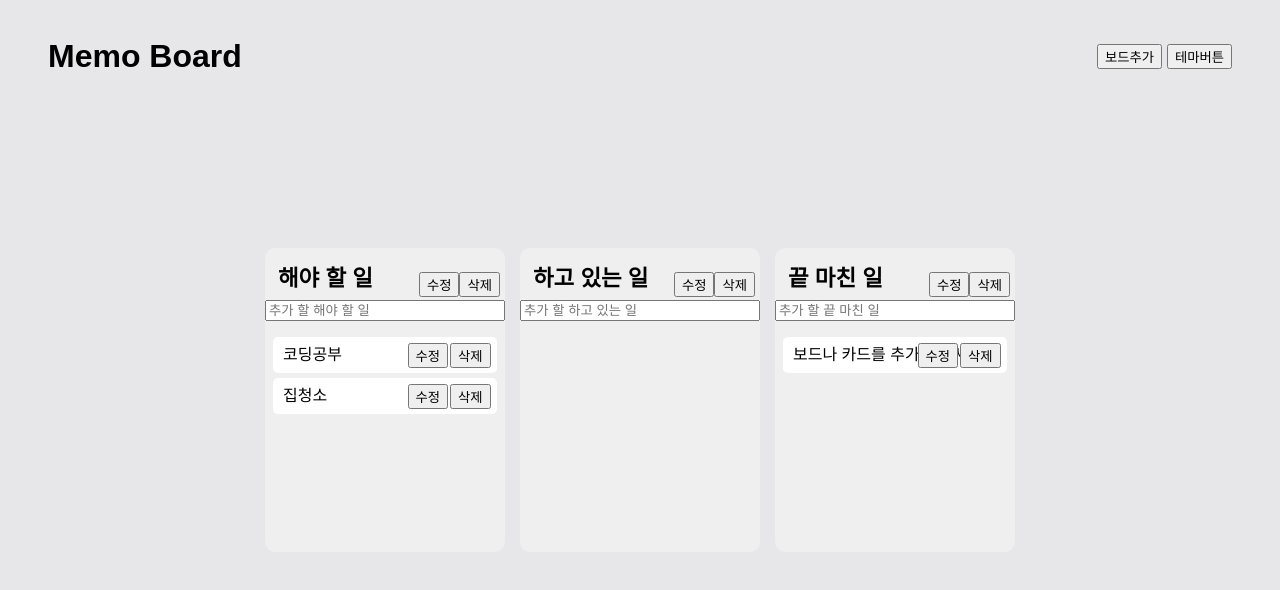
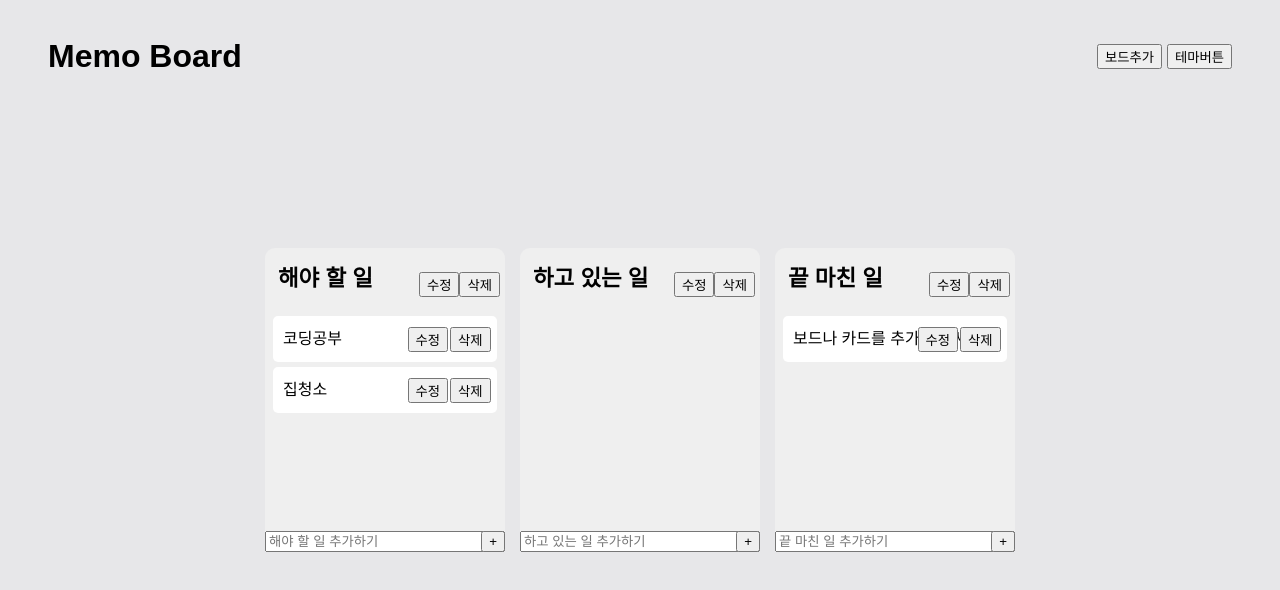
Before and after one commit to taehyeon0412/react_my-trello, a React (Create React App) app: page / in a window 1280 px wide. Shown: the top 590 px of the page. Built offline with nearby package versions, Linux system fonts and the light colour scheme.

Commit message:
수정취소버튼, NEW카드+버튼 추가

```diff
--- a/src/components/Board.tsx
+++ b/src/components/Board.tsx
@@ -56,10 +56,20 @@ const Button = styled.button``;
 
 const CancelButton = styled.button``;
 
-const EditInput = styled.input``;
+const EditInput = styled.input`
+  height: 2rem;
+  width: 100%;
+  margin: none;
+  border: none;
+  padding: none;
+  background: transparent;
+`;
 
 const BoardEditForm = styled.form`
   display: flex;
+  justify-content: center;
+  align-items: center;
+  width: 100%;
 `;
 
 interface IBoardProps {
@@ -67,11 +77,21 @@ interface IBoardProps {
   boardId: string;
 }
 
-const Form = styled.form`
+const NewCardForm = styled.form`
+  display: flex;
+  align-items: center;
   width: 100%;
-  input {
-    width: 100%;
-  }
+  position: relative;
+`;
+
+const NewCardInput = styled.input`
+  width: 100%;
+`;
+
+const NewCardButton = styled.button`
+  display: flex;
+  position: absolute;
+  right: 0%;
 `;
 
 interface IForm {
@@ -150,19 +170,10 @@ function Board({ toDos, boardId }: IBoardProps) {
 
   // 보드 이름 수정 끝
 
-  /*   const boardEditCancel = () => {
+  const boardEditCancel = () => {
     setEditing((prev) => false);
-    setNewBoardName("");
-  }; */
-
-  /* const cardEditCancel = (event: any) => {
-    setEditing((prev) => !prev);
-    setNewBoardName("");
-
-    if (event.key === `Enter`) {
-      event.preventDefault();
-    }
-  }; */
+  };
+  //보드 이름 수정 취소버튼
 
   return (
     <BroadWrapper>
@@ -175,12 +186,14 @@ function Board({ toDos, boardId }: IBoardProps) {
           >
             <EditInput
               type="text"
-              placeholder={boardId}
+              placeholder={`새로운 보드명을 입력해 주세요`}
               onChange={editInput}
               required
             />
             <ButtonDiv>
-              <CancelButton /* onClick={boardEditCancel} */>x</CancelButton>
+              <CancelButton type="button" onClick={boardEditCancel}>
+                x
+              </CancelButton>
             </ButtonDiv>
           </BoardEditForm>
         </Title>
@@ -200,13 +213,6 @@ function Board({ toDos, boardId }: IBoardProps) {
         </Title>
       )}
 
-      <Form onSubmit={handleSubmit(onSubmit)}>
-        <input
-          {...register("toDo", { required: true })}
-          type="text"
-          placeholder={`추가 할 ${boardId}`}
-        />
-      </Form>
       <Droppable droppableId={boardId}>
         {(provided, snapshot) => (
           <Wrapper
@@ -235,6 +241,14 @@ function Board({ toDos, boardId }: IBoardProps) {
           </Wrapper>
         )}
       </Droppable>
+      <NewCardForm onSubmit={handleSubmit(onSubmit)}>
+        <NewCardInput
+          {...register("toDo", { required: true })}
+          type="text"
+          placeholder={`${boardId} 추가하기`}
+        />
+        <NewCardButton>+</NewCardButton>
+      </NewCardForm>
     </BroadWrapper>
   );
 }
--- a/src/components/DraggableCard.tsx
+++ b/src/components/DraggableCard.tsx
@@ -10,7 +10,7 @@ const Card = styled.div<{ isDragging: boolean }>`
     props.isDragging ? "#74b9ff" : props.theme.cardColor};
   border-radius: 5px;
   margin-bottom: 5px;
-  padding: 10px 10px;
+  padding: 15px 10px;
   display: flex;
   justify-content: space-between;
   align-items: center;
@@ -50,6 +50,8 @@ const Form = styled.form`
   justify-content: center;
   align-items: center;
   width: 100%;
+  height: 100%;
+  margin: none;
 `;
 
 const Input = styled.input`
```
